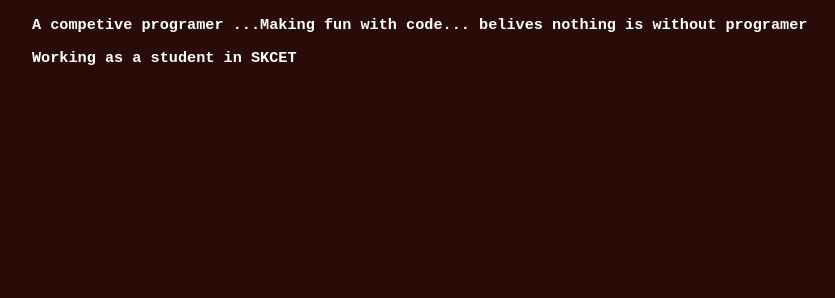
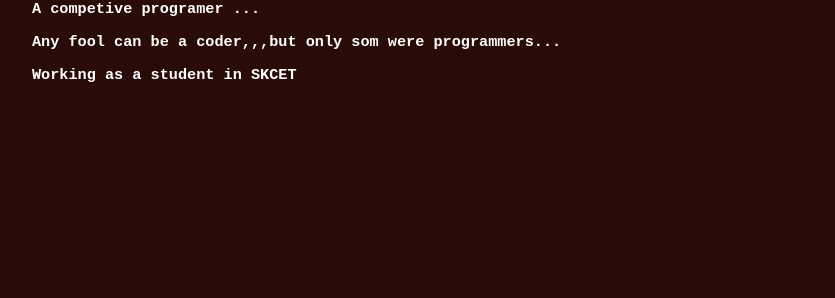
Before and after one commit to jagadeep-mahendran/profile, a plain HTML site: page index.html in a window 1280 px wide. Shown: the part 502-800 px from the top of the page, without its empty margins (68-903 px from the left). Drawn offline with Linux system fonts and the light colour scheme.

Commit message:
first commit

```diff
--- a/index.html
+++ b/index.html
@@ -11,7 +11,8 @@
          <div class="cont">
         <h1>Jagadeep Mahendran</h1>
          <h2>Making fun with code</h2>
-         <h3>A competive programer ...Making fun with code... belives nothing is without programer</h3>
+         <h3>A competive programer ...</h3>
+         <h3>Any fool can be a coder,,,but only som were programmers...</h3>
          <h3>Working as a student in SKCET</h3>
        </div>
       </header>
```
